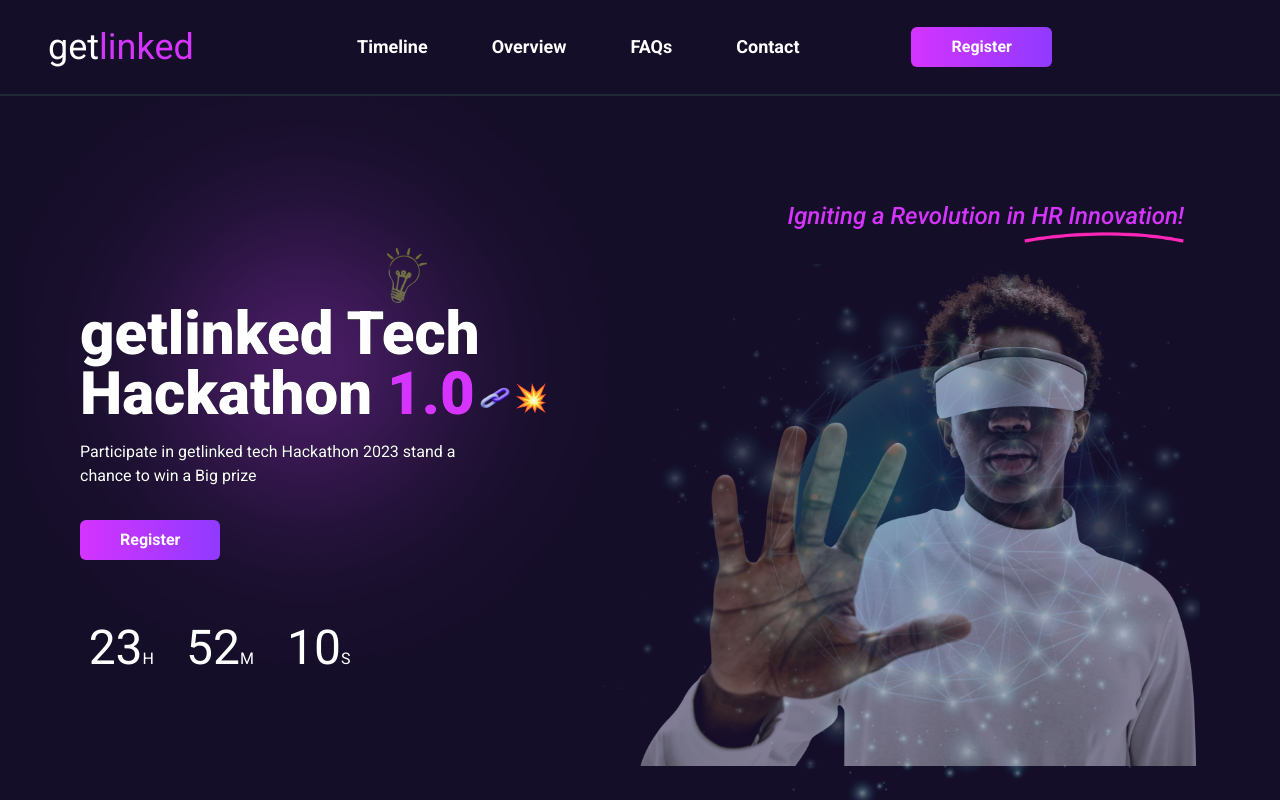
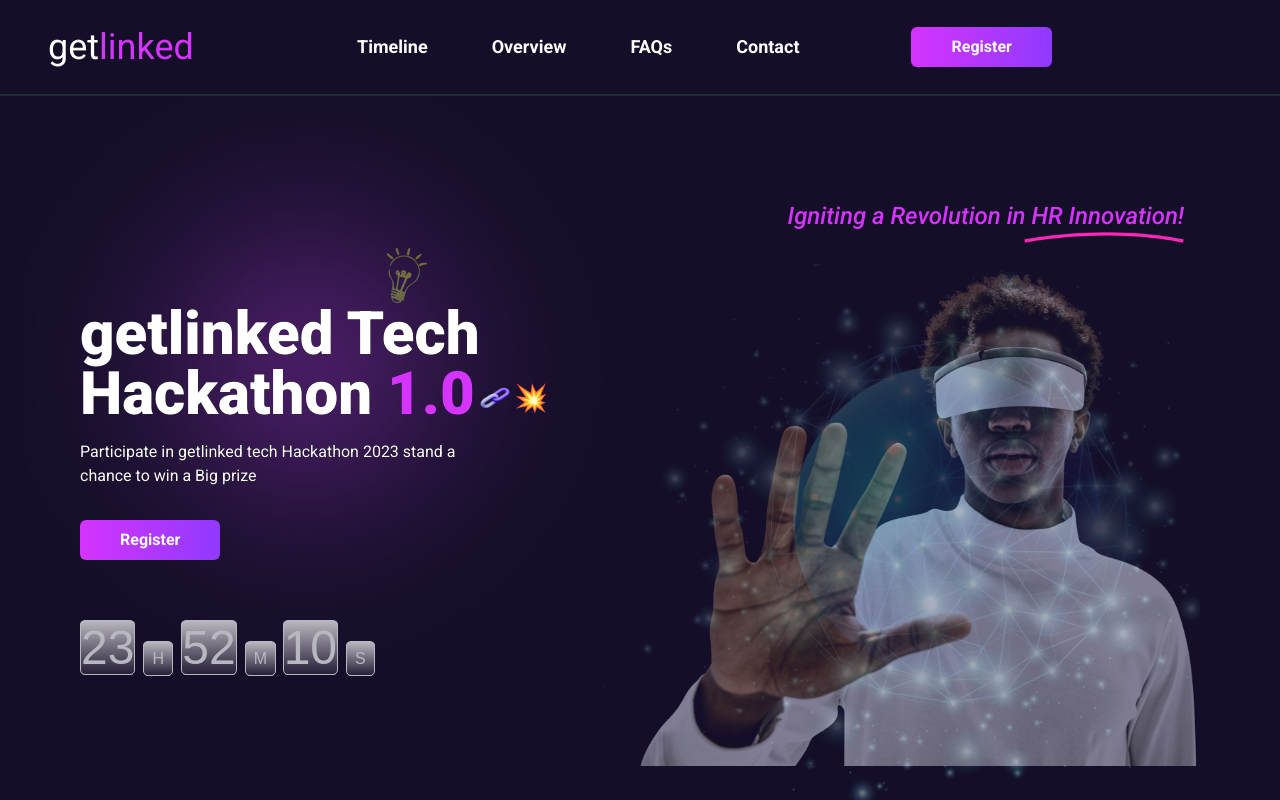
Before and after one commit to Ighenri/GetLinkedTech, a React (Create React App) app: page / in a window 1280 px wide. Shown: the top 800 px of the page. Built offline with nearby package versions, Linux system fonts and the light colour scheme.

Commit message:
timer modified

```diff
--- a/src/Components/BigIdea.js
+++ b/src/Components/BigIdea.js
@@ -3,7 +3,7 @@ import idea from "../Assets/Imgs/The big idea.png"
 
 function BigIdea() {
   return (
-    <section className="container flex flex-col md:flex-row justify-evenly items-center mt-60 md:mt-0 lg:mt-0 h-screen text-white mx-auto w-[90%] border-b-2 border-gray-800">
+    <section id='overview' className="container flex flex-col md:flex-row justify-evenly items-center mt-60 md:mt-0 lg:mt-0 h-screen text-white mx-auto w-[90%] border-b-2 border-gray-800">
       <div className="bigIdeal w-[80%] mx-auto md:w-1/2 md:mr-10">
         <img className="w-full " src={idea} alt="bigidea" />
       </div>
--- a/src/Components/Faq.js
+++ b/src/Components/Faq.js
@@ -3,7 +3,7 @@ import faq from "../Assets/Imgs/faq.png"
 
 function Faq() {
   return (
-    <section className="container flex flex-col md:flex-row justify-evenly items-center min-h-screen text-white mx-auto w-[90%] border-b-2 border-gray-800">
+    <section id='faq' className="container flex flex-col md:flex-row justify-evenly items-center min-h-screen text-white mx-auto w-[90%] border-b-2 border-gray-800">
       <div className="writeup w-[80%] mx-auto md:w-1/2">
         <h4 className="text-white font-bold text-lg md:text-4xl text-center md:text-left">
           Frequently Ask
--- a/src/Components/HeroPage.css
+++ b/src/Components/HeroPage.css
@@ -18,3 +18,16 @@
 .bulbanimation{
   animation: blink 2s infinite;
 }
+
+.time span {
+  background: linear-gradient(
+    180deg,
+    #ffffff 0%,
+    rgba(255, 255, 255, 0.1) 100%
+  );
+  opacity: 0.7;
+  border: 1px solid #ffffff;
+  -webkit-backdrop-filter: blur(32.5px);
+  border-radius: 5px;
+  font-family: digitalfont, sans-serif;
+}
--- a/src/Components/HeroPage.js
+++ b/src/Components/HeroPage.js
@@ -95,24 +95,24 @@ export default function HeroPage() {
           </p>
           <Button children="Register" styleList="changeThis" />
 
-          <div className="countdown grid gap-4 mb-8 md:mb-auto grid-cols-3 w-fit lg:w-1/2 text-center items-center">
-            <div>
-              <span id="hour0" className="text-5xl">
+          <div className="countdown grid gap-4 sm:gap-6 mb-8 md:mb-auto grid-cols-3 w-fit lg:w-1/2 text-center items-center">
+            <div className="time">
+              <span id="hour0" className="text-4xl lg:text-5xl mr-2">
                 {formatTime(timeRemaining.hours)}
               </span>
-              <span>H</span>
+              <span className=" p-1 sm:p-2">H</span>
             </div>
-            <div>
-              <span id="minute0" className="text-5xl">
+            <div className="time">
+              <span id="minute0" className="text-4xl lg:text-5xl mr-2">
                 {formatTime(timeRemaining.minutes)}
               </span>
-              <span>M</span>
+              <span className=" p-1 sm:p-2">M</span>
             </div>
-            <div>
-              <span id="second0" className="text-5xl">
+            <div className="time">
+              <span id="second0" className="text-4xl lg:text-5xl mr-2">
                 {formatTime(timeRemaining.seconds)}
               </span>
-              <span>S</span>
+              <span className=" p-1 sm:p-2">S</span>
             </div>
           </div>
         </div>
--- a/src/Components/Timeline.js
+++ b/src/Components/Timeline.js
@@ -42,7 +42,7 @@ function Timeline() {
   ];
 
   return (
-    <section className="container grid  text-white mb-20 w-[90%] mx-auto border-b-2 border-gray-800">
+    <section id="timeline" className="container grid text-white mb-20 w-[90%] mx-auto border-b-2 border-gray-800">
       <div className="grid text-center text-base mt-10">
         <h4 className=" text-lg md:text-4xl font-bold">Timeline</h4>
         <p className="text-sm mb-4 mx-auto md:w-[400px]  md:text-lg ">
```
